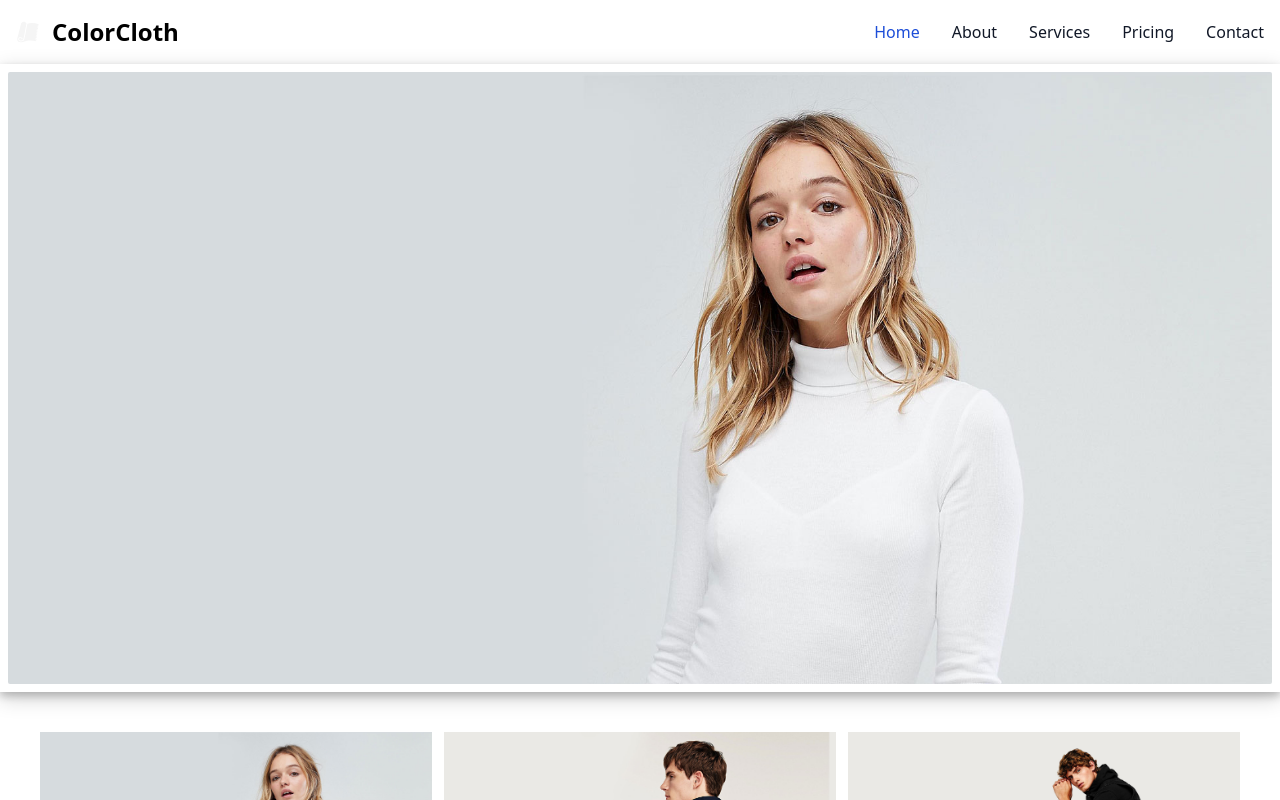
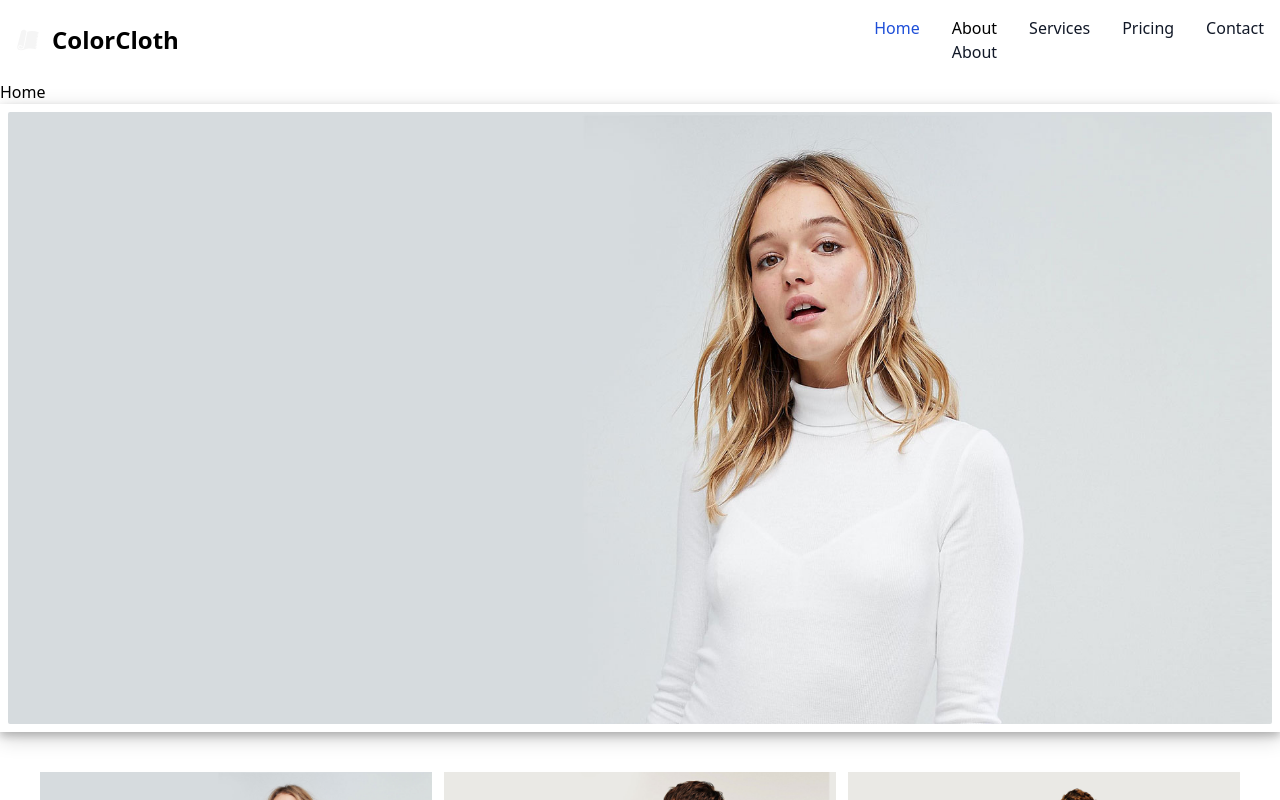
Before and after one commit to shantanumane/EcommerceColorCloth, a React (Create React App) app: page / in a window 1280 px wide. Shown: the top 800 px of the page. Built offline with nearby package versions, Linux system fonts and the light colour scheme.

Commit message:
initial router setup
Signed-off-by: Shantanu Personal <shantanumane01@gmail.com>

```diff
--- a/package.json
+++ b/package.json
@@ -39,6 +39,7 @@
   "devDependencies": {
     "autoprefixer": "^10.4.16",
     "postcss": "^8.4.32",
+    "react-router-dom": "^6.21.1",
     "tailwindcss": "^3.4.0"
   }
 }
--- a/src/App.js
+++ b/src/App.js
@@ -1,11 +1,33 @@
-import './App.css';
+import ReactDOM from "react-dom/client";
+import { BrowserRouter, Routes, Route } from "react-router-dom";
+
+
 import Layout from './components/layout';
+import Home from "./pages/home";
+import About from "./pages/about";
+import Contact from "./pages/contact";
+import Pricing from "./pages/pricing";
+import Services from "./pages/services";
+
 function App() {
   return (
-    <div className="App">
-      <Layout></Layout>
-    </div>
+    // <div>
+    //   <Layout></Layout>
+    // </div>
+    <BrowserRouter>
+        <Routes>
+            <Route path="/" element={<Layout />}>
+                <Route index element={<Home />} />
+                <Route path="/About" component={<About />} />
+                <Route path="/Contact" element={<Contact />} />
+                <Route path="/Pricing" element={<Pricing />} />
+                <Route path="/Services" element={<Services />} />
+            </Route>
+        </Routes>
+    </BrowserRouter>
   );
 }
 
+// const root = ReactDOM.createRoot(document.getElementById('root'));
+// root.render(<App />);
 export default App;
--- a/src/components/card.js
+++ b/src/components/card.js
@@ -2,12 +2,11 @@
 const Card = ({ imageUrl , title, description }) => {
 
   const imageSplit = imageUrl.split('/');
-
   const Images = require.context('../Images/', true)
 
   return (
     <div className="max-w-sm rounded overflow-hidden shadow-lg">
-      <img className="w-full h-24%" src={Images(`./${imageSplit[2]}/${imageSplit[3]}`)} alt={title} />
+      <img className="w-full h-24%" style={{height:'400px'}} src={Images(`./${imageSplit[2]}/${imageSplit[3]}`)} alt={title} />
       <div className="px-6 py-4">
         <div className="font-bold text-xl mb-2">{title}</div>
         <p className="text-gray-700 text-base">₹ {description}</p>
--- a/src/components/navbar.js
+++ b/src/components/navbar.js
@@ -1,6 +1,6 @@
 import {React, useState} from 'react'
 import { GiRolledCloth } from "react-icons/gi";
-
+import { Outlet, Link } from "react-router-dom";
 
 const Navbar=()=>{
     const [navBarToggle,setNavBarToggle]=useState(true);
@@ -23,24 +23,27 @@ const Navbar=()=>{
             <div class={navBarToggle?'w-full md:block md:w-auto':'hidden'} id="navbar-default">
             <ul class="font-medium flex flex-col p-4 md:p-0 mt-4 border border-gray-100 rounded-lg bg-gray-50 md:flex-row md:space-x-8 rtl:space-x-reverse md:mt-0 md:border-0 md:bg-white dark:bg-gray-800 md:dark:bg-gray-900 dark:border-gray-700">
                 <li>
-                <a href="#" class="block py-2 px-3 text-white bg-blue-700 rounded md:bg-transparent md:text-blue-700 md:p-0 dark:text-white md:dark:text-blue-500" aria-current="page">Home</a>
+                    <a href="#" class="block py-2 px-3 text-white bg-blue-700 rounded md:bg-transparent md:text-blue-700 md:p-0 dark:text-white md:dark:text-blue-500" aria-current="page">Home</a>
                 </li>
                 <li>
-                <a href="#" class="block py-2 px-3 text-gray-900 rounded hover:bg-gray-100 md:hover:bg-transparent md:border-0 md:hover:text-blue-700 md:p-0 dark:text-white md:dark:hover:text-blue-500 dark:hover:bg-gray-700 dark:hover:text-white md:dark:hover:bg-transparent">About</a>
+                    <Link to="/About">About</Link>
+                    <a href="#" class="block py-2 px-3 text-gray-900 rounded hover:bg-gray-100 md:hover:bg-transparent md:border-0 md:hover:text-blue-700 md:p-0 dark:text-white md:dark:hover:text-blue-500 dark:hover:bg-gray-700 dark:hover:text-white md:dark:hover:bg-transparent">About</a>
                 </li>
                 <li>
-                <a href="#" class="block py-2 px-3 text-gray-900 rounded hover:bg-gray-100 md:hover:bg-transparent md:border-0 md:hover:text-blue-700 md:p-0 dark:text-white md:dark:hover:text-blue-500 dark:hover:bg-gray-700 dark:hover:text-white md:dark:hover:bg-transparent">Services</a>
+                    <a href="#" class="block py-2 px-3 text-gray-900 rounded hover:bg-gray-100 md:hover:bg-transparent md:border-0 md:hover:text-blue-700 md:p-0 dark:text-white md:dark:hover:text-blue-500 dark:hover:bg-gray-700 dark:hover:text-white md:dark:hover:bg-transparent">Services</a>
                 </li>
                 <li>
-                <a href="#" class="block py-2 px-3 text-gray-900 rounded hover:bg-gray-100 md:hover:bg-transparent md:border-0 md:hover:text-blue-700 md:p-0 dark:text-white md:dark:hover:text-blue-500 dark:hover:bg-gray-700 dark:hover:text-white md:dark:hover:bg-transparent">Pricing</a>
+                    <a href="#" class="block py-2 px-3 text-gray-900 rounded hover:bg-gray-100 md:hover:bg-transparent md:border-0 md:hover:text-blue-700 md:p-0 dark:text-white md:dark:hover:text-blue-500 dark:hover:bg-gray-700 dark:hover:text-white md:dark:hover:bg-transparent">Pricing</a>
                 </li>
                 <li>
-                <a href="#" class="block py-2 px-3 text-gray-900 rounded hover:bg-gray-100 md:hover:bg-transparent md:border-0 md:hover:text-blue-700 md:p-0 dark:text-white md:dark:hover:text-blue-500 dark:hover:bg-gray-700 dark:hover:text-white md:dark:hover:bg-transparent">Contact</a>
+                    <a href="#" class="block py-2 px-3 text-gray-900 rounded hover:bg-gray-100 md:hover:bg-transparent md:border-0 md:hover:text-blue-700 md:p-0 dark:text-white md:dark:hover:text-blue-500 dark:hover:bg-gray-700 dark:hover:text-white md:dark:hover:bg-transparent">Contact</a>
                 </li>
             </ul>
             </div>
         </div>
+        <Outlet />
     </nav>
+
     );
 }
 export default Navbar;
--- /dev/null
+++ b/src/pages/about.js
@@ -0,0 +1,5 @@
+const About = () => {
+    return <h1 style={{'fontWeight':'100px'}}>About</h1>;
+  };
+
+  export default About;
--- /dev/null
+++ b/src/pages/contact.js
@@ -0,0 +1,5 @@
+const Contact = () => {
+    return <h1>Contact</h1>;
+  };
+
+  export default Contact;
--- /dev/null
+++ b/src/pages/home.js
@@ -0,0 +1,5 @@
+const Home = () => {
+    return <h1>Home</h1>;
+  };
+
+  export default Home;
--- /dev/null
+++ b/src/pages/pricing.js
@@ -0,0 +1,5 @@
+const Pricing = () => {
+    return <h1>Pricing</h1>;
+  };
+
+  export default Pricing;
--- /dev/null
+++ b/src/pages/services.js
@@ -0,0 +1,5 @@
+const Services = () => {
+    return <h1>Services</h1>;
+  };
+
+  export default Services;
```
Also changed, not shown: 1 other file (tests, documents, lock files or other folders).
